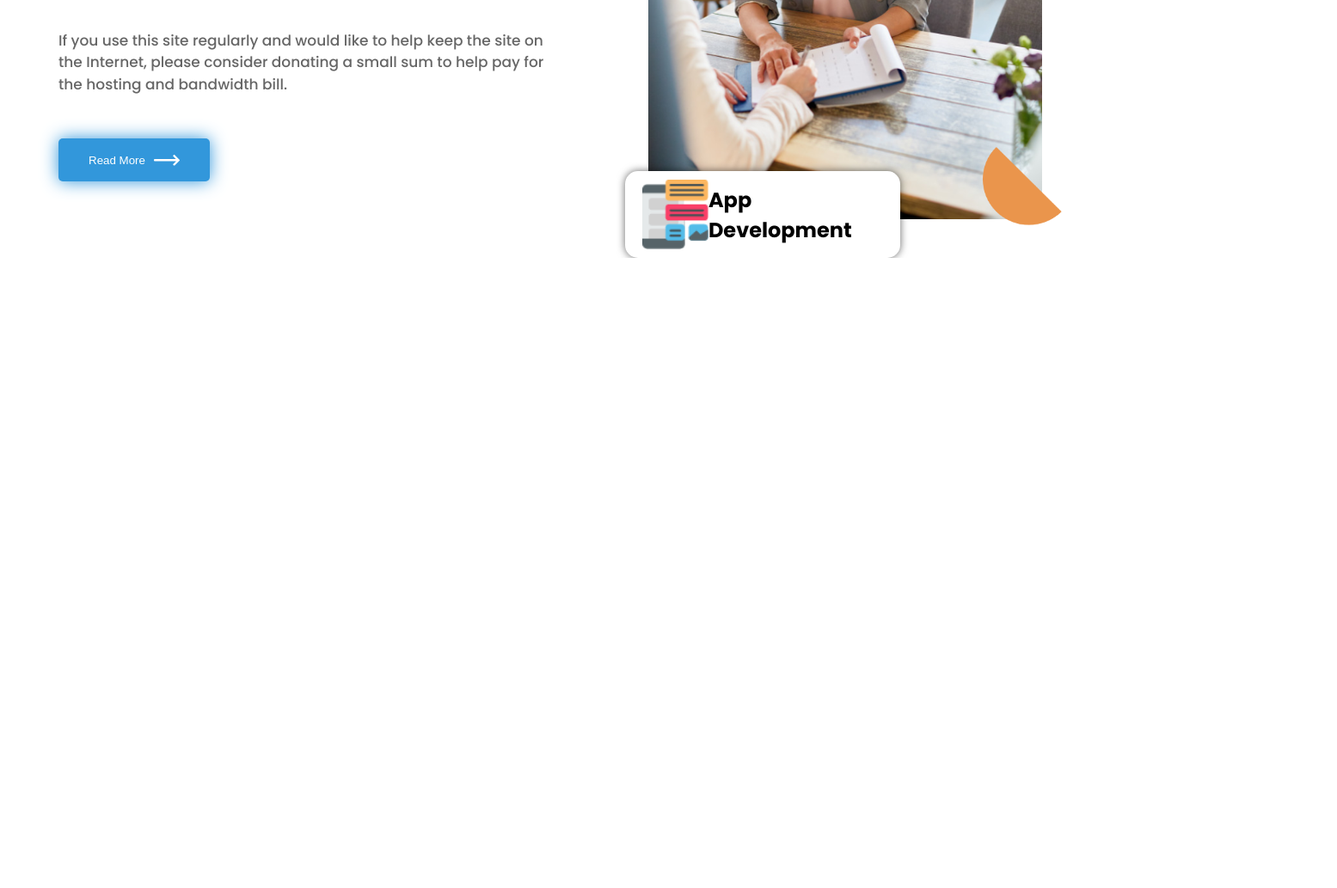
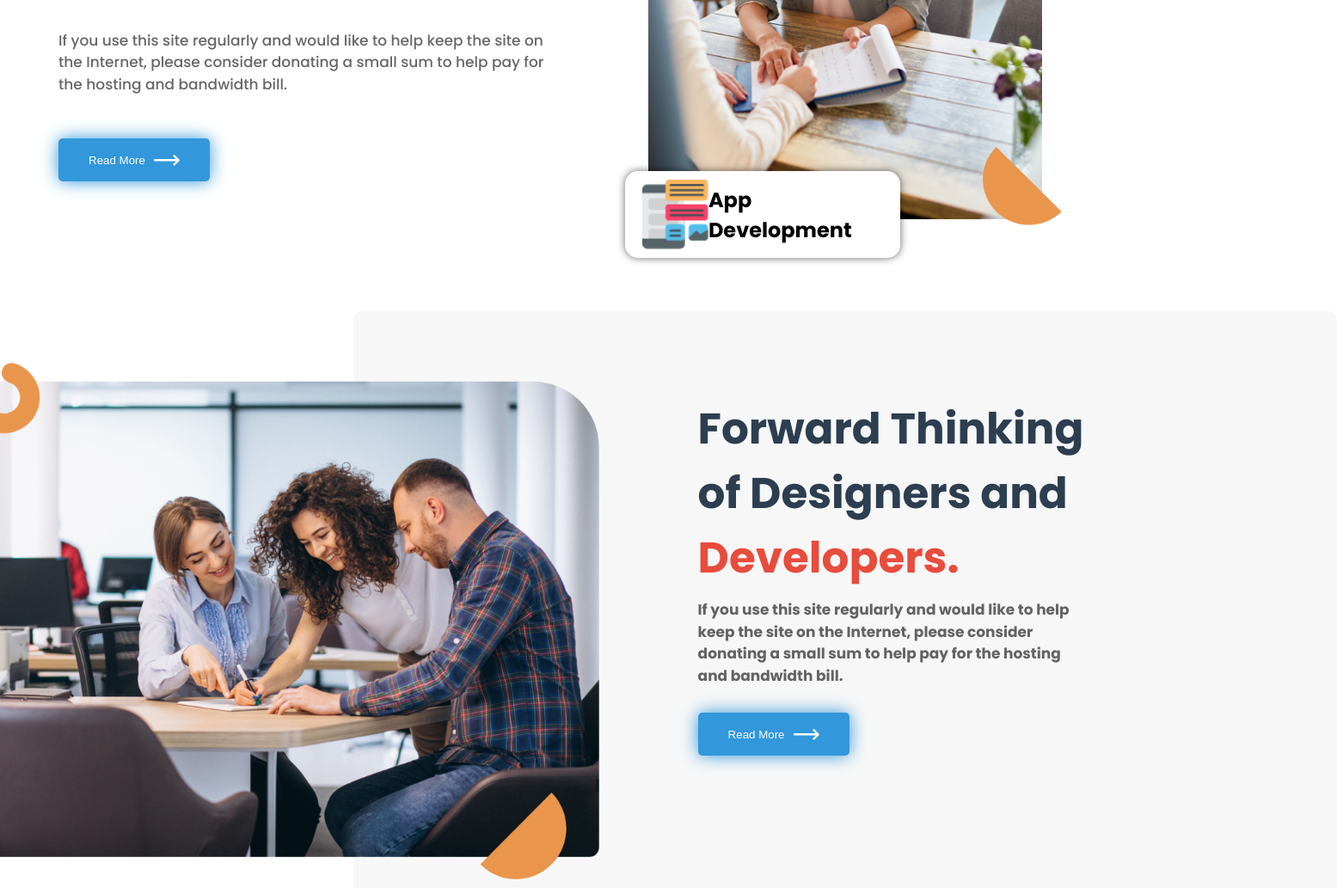
Before and after one commit to Abbos782/D.Agency, a plain HTML site: page index.html in a window 1280 px wide. Shown: the part 2899-3932 px from the top of the page at 86% size, 1555 px wide, since content can reach past the window. Before the commit the page ends 3199 px from the top, so only its background shows below. Drawn offline with Linux system fonts and the light colour scheme.

Commit message:
add developers section

```diff
--- a/css/style.css
+++ b/css/style.css
@@ -21,6 +21,13 @@ body{
 	border:none;
 	border-radius: 5px;
 	box-shadow:0 0 20px  #3297DB;
+}
+.primary__span{
+  color: #E84C3D;
+}
+.primary__title{
+	font-size: 50px;
+	color: #2D3E50;
 }
 .primary_button:hover{
 	background-color:blue;
@@ -372,3 +379,48 @@ body{
 	bottom: 0%;
     z-index: 3;
 }
+
+
+.developers{
+padding-top: 100px;
+}
+.developers>.container{
+	position: relative;
+	display: flex;
+	justify-content: space-between;
+	padding-bottom: 50px;
+}
+.developers__photo{
+	padding-top: 50px;
+	position: absolute;
+	left: -10%;
+	width: 65%;
+
+}
+.developers__img--big{
+   height: 100%;
+	width: 100%;
+}
+.developers__subtext{
+	padding-top: 50px;
+	position: absolute;
+	padding-top: 100px;
+	width: 40%;
+	right: -5%;
+}
+.developers__text{
+	padding: 10px 0;
+	padding-bottom: 30px;
+
+}
+.developers__back{
+	position: absolute;
+	background-color:#F7F7F7;
+	display: block;
+	width: 100%;
+	height: 740px;
+	z-index: -1;
+	right: -30%;
+	border-radius: 10px 10px 10px 30px;
+
+}
--- a/index.html
+++ b/index.html
@@ -161,6 +161,32 @@ Development</h2>
 
 	        	  </div>
 	        </section>
+	 <section class="developers">
+	       <div class="container">
+	       	    <div class="developers__photo">
+	       	     	 <img class="developers__img--big" src="img/Group 856.png" alt="Group 856.png">
+	       	     </div>
+	       	       <div class="developers__subtext">
+	       	       	   <h2 class="primary__title developers__title">
+	       	       	   	Forward Thinking of Designers and
+	       	       	   	<span class="primary__span" >Developers.</span>
+	       	       	   	<p class=" developers__text customer__text">
+	      	  	      	    	 If you use this site regularly and would like to help keep the site on the Internet, please consider donating a small sum to help pay for the hosting and bandwidth bill.
+	      	  	      	    </p>
+	      	  	      	      <button  type="submit" class="customer__btn primary_button">Read More <span class="customer__btn__span"><img src="img/Path_1082.png" alt="Path_1082@1X.png"></span></button>
+	       	       	   </h2>
+	       	       </div>
+	       	       <div class="developers__back">
+
+	       	       </div>
+
+	       </div>
+	 </section>
+
+
+	 <section style="padding-top: 800px;">
+	 	Lorem ipsum dolor sit amet consectetur adipisicing elit. Voluptatum quibusdam vero, repellat qui sint ullam officiis dolore sed dolorum velit quia distinctio? Amet, eos! Ea tempore accusamus minima assumenda, sapiente et, dolorem. Reiciendis illum dolorum distinctio eligendi necessitatibus pariatur magni minima dolor cum. Optio, quo ipsa voluptatem sed dolorem tenetur tempore itaque eveniet sit distinctio, sapiente. Doloribus quas dolorum necessitatibus, nisi earum incidunt facere, repellendus voluptas eos veritatis, aliquid excepturi accusamus omnis! Eaque similique quisquam molestias? Odit est sint vitae! Eum quae incidunt exercitationem reiciendis necessitatibus ipsum, quos odit autem id voluptatem rerum dolorum odio iure. Rerum deleniti, corporis eligendi.
+	 </section>
 
 
 
```
